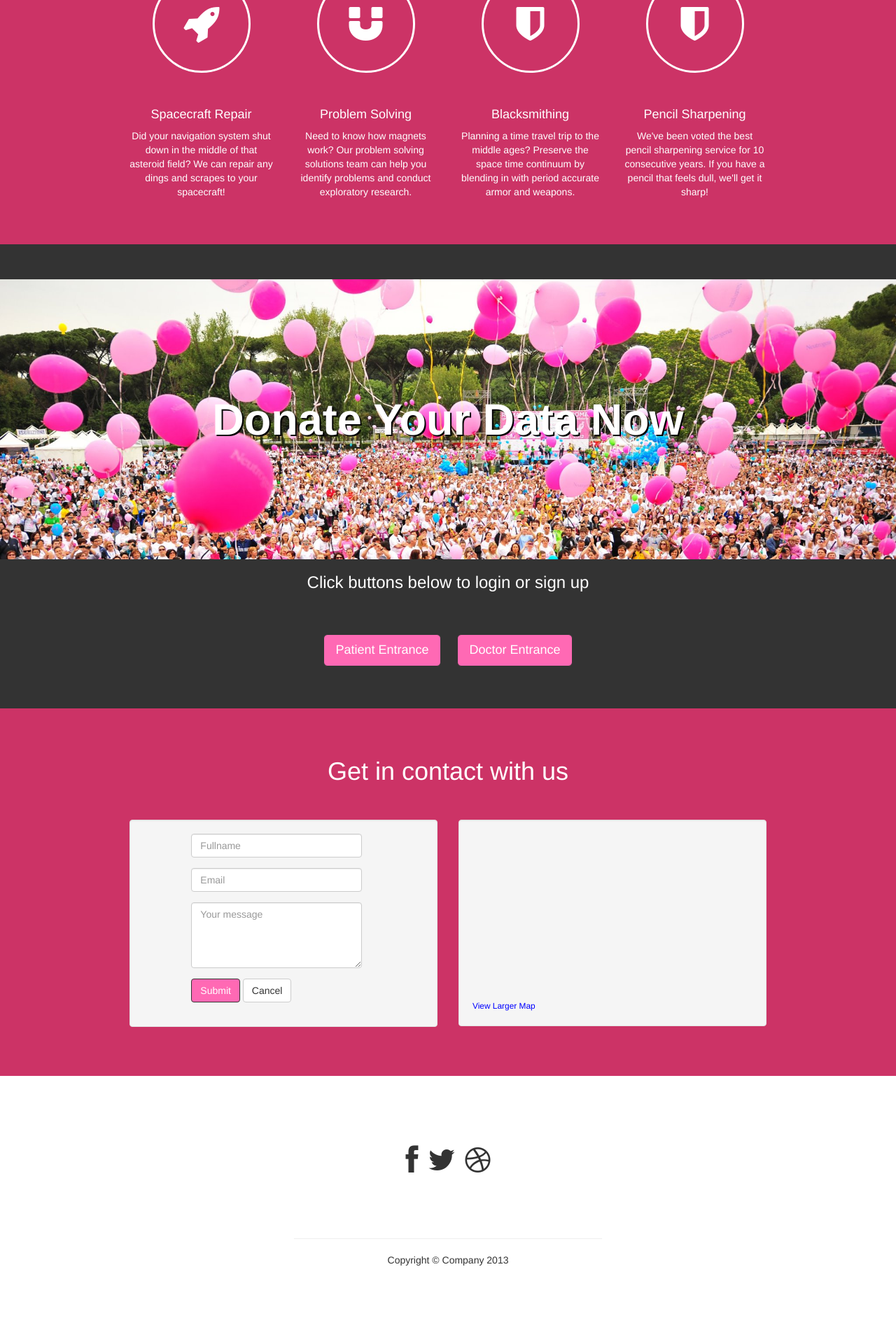
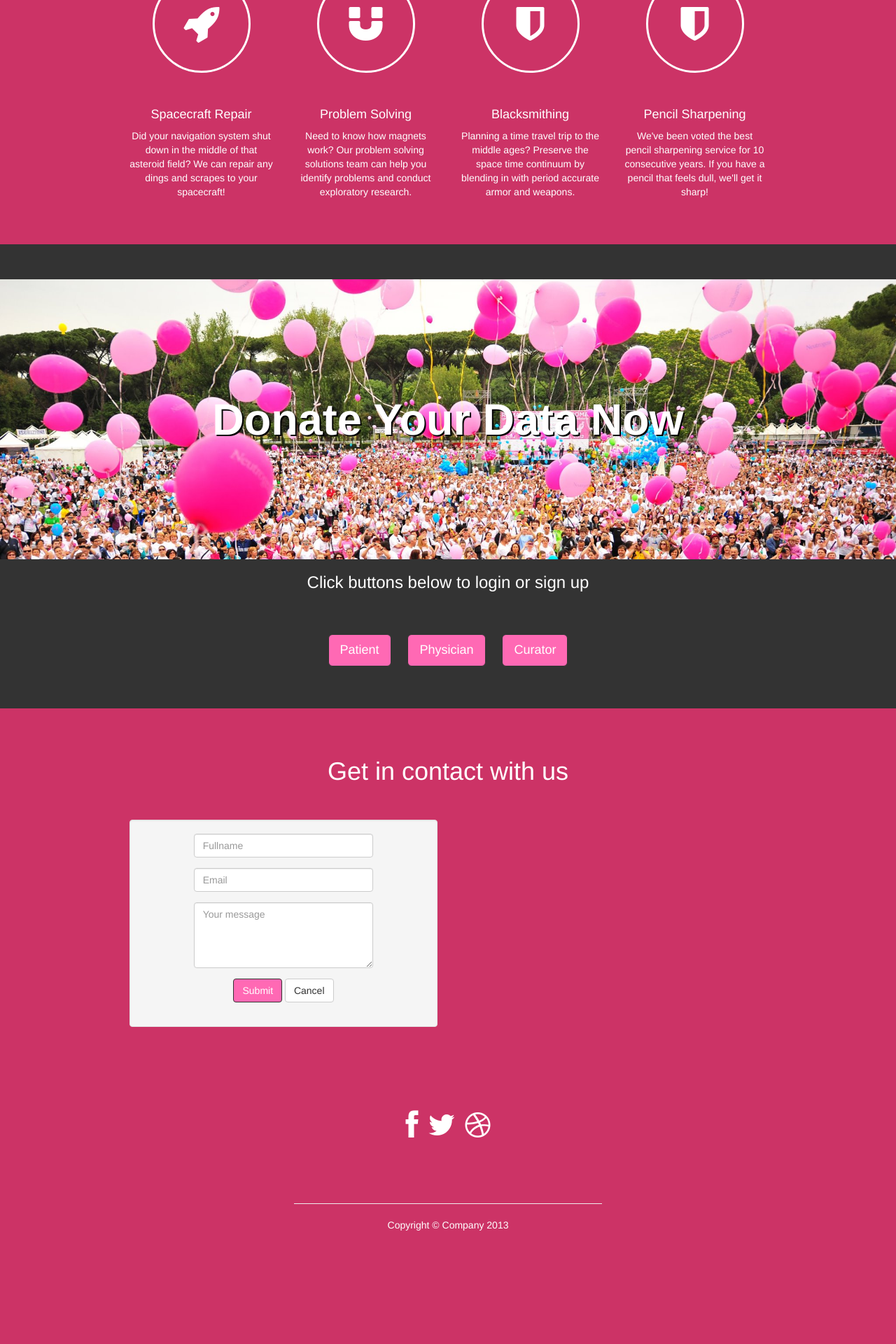
Before and after one commit to hyde003/breast_cancer_database, a Django app: page /report/input/ in a window 1280 px wide. Shown: the part 1722-3642 px from the top of the page at 70% size. Run offline with Django 3.2, Linux system fonts and the light colour scheme; parts of the project's set-up code (start-up, migrations or seed data) failed here and were passed over; some libraries are stand-ins or nearby versions; grey boxes are pictures that could not be loaded.

Commit message:
fixed button

```diff
--- a/report/templates/index.html
+++ b/report/templates/index.html
@@ -216,15 +216,16 @@
           <div class="col-md-6 col-md-offset-3 text-center">
             <h3>Click buttons below to login or sign up</h3>
             <br><br>
-            <a href="./patient_login.php" class="btn btn-lg btn-primary">Patient Entrance</a>
-            <a href="./doctor_login.php" class="btn btn-lg btn-primary">Doctor Entrance</a>
+            <a href="./patient_login" class="btn btn-lg btn-primary">Patient</a>
+            <a href="./physician_login" class="btn btn-lg btn-primary">Physician</a>
+            <a href="./curator_login" class="btn btn-lg btn-primary">Curator</a>
           </div>
         </div>
       </div>
     </div>
     <!-- /Call to Action -->
 
-    <!-- Map -->
+    <!-- Contact -->
     <div id="contact" class="services">
       <div class="container">
 
@@ -236,11 +237,12 @@
           </div>
         </div>
 
-        <div class="row">
+        <div class="row text-center">
           <div class="col-lg-6">
           <div class="well">
-            <div class="span5">
+            <div class="span25">
               <form action=contact_handler.php method=POST class="form-horizontal" role="form">
+
                   <div class="form-group">
                     <label for="inputUsername3" class="col-sm-2 control-label"></label>
                     <div class="col-sm-8">
@@ -263,11 +265,12 @@
                   </div>
 
                   <div class="form-group">
-                    <div class="col-sm-offset-2 col-sm-10">
-                      <button type="submit" class="btn btn-primary">Submit</button>
-                      <button class="btn btn-default">Cancel</button>
+                    <div class="col-sm-offset-14 col-sm-12 text-center">
+                      <button type="submit" class="btn btn-primary text-center">Submit</button>
+                      <button class="btn btn-default text-center">Cancel</button>
                     </div>
                   </div>
+
                 </form>
             </div>
             </div>
@@ -276,17 +279,10 @@
 
 
 
-          <div class="col-lg-6">
-          <div class="well">
-            <div class="span4">
-              <iframe width="400" height="230" frameborder="0" scrolling="no" marginheight="10" marginwidth="10" src="https://www.google.com/maps?f=q&amp;source=s_q&amp;hl=en&amp;geocode=&amp;q=University+of+San+Francisco,+Fulton+St,+San+Francisco,+CA,+United+States&amp;aq=0&amp;oq=uni&amp;sll=37.7577,-122.4376&amp;sspn=0.175889,0.307274&amp;ie=UTF8&amp;hq=University+of+San+Francisco,+Fulton+St,+San+Francisco,+CA,+United+States&amp;t=m&amp;z=14&amp;iwloc=A&amp;cid=6245904587919795509&amp;ll=37.775749,-122.450386&amp;output=embed"></iframe><br /><small><a href="https://www.google.com/maps?f=q&amp;source=embed&amp;hl=en&amp;geocode=&amp;q=University+of+San+Francisco,+Fulton+St,+San+Francisco,+CA,+United+States&amp;aq=0&amp;oq=uni&amp;sll=37.7577,-122.4376&amp;sspn=0.175889,0.307274&amp;ie=UTF8&amp;hq=University+of+San+Francisco,+Fulton+St,+San+Francisco,+CA,+United+States&amp;t=m&amp;z=14&amp;iwloc=A&amp;cid=6245904587919795509&amp;ll=37.775749,-122.450386" style="color:#0000FF;text-align:left">View Larger Map</a></small>
-            </div>
-          </div>
-          </div>
-        </div>
+
       </div>
     </div>
-    <!-- /Map -->
+
 
     <!-- Footer -->
     <footer>
```
Also changed, not shown: 11 other files.
